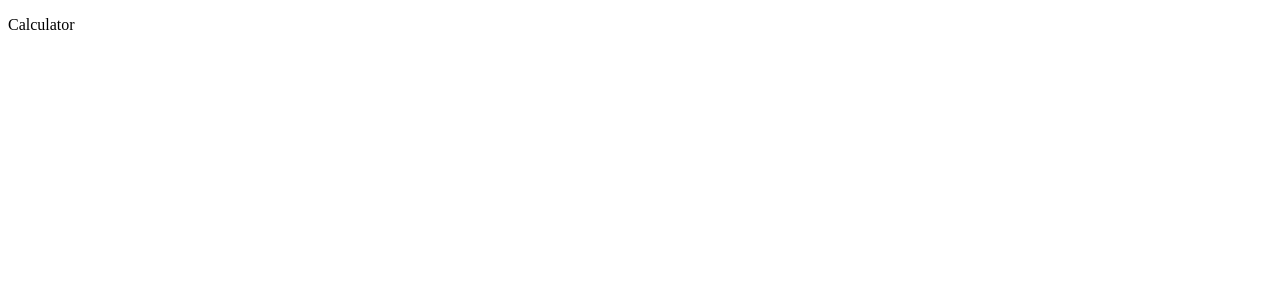
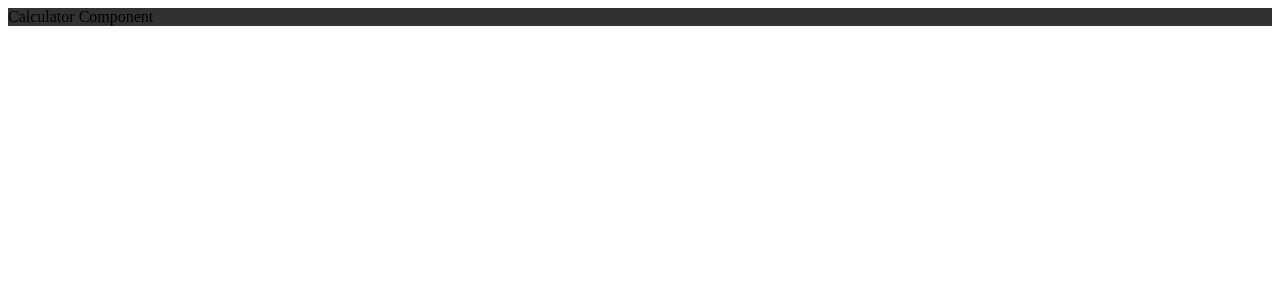
Before and after one commit to Djura22/ReactCalc_typescript, a React (Create React App) app: page / in a window 1280 px wide. Shown: the top 300 px of the page. Built offline with nearby package versions, Linux system fonts and the light colour scheme.

Commit message:
Build: Comp: Calc Comp. Styles: styled-components

```diff
--- a/package.json
+++ b/package.json
@@ -10,9 +10,11 @@
     "@types/node": "^12.20.7",
     "@types/react": "^17.0.3",
     "@types/react-dom": "^17.0.3",
+    "@types/styled-components": "^5.1.9",
     "react": "^17.0.2",
     "react-dom": "^17.0.2",
     "react-scripts": "4.0.3",
+    "styled-components": "^5.2.3",
     "typescript": "^4.2.3",
     "web-vitals": "^1.1.1"
   },
--- a/src/App.tsx
+++ b/src/App.tsx
@@ -1,15 +1,8 @@
 import React from 'react';
+import Calculator from './components/Calculator';
 
 function App() {
-  return (
-    <div className="App">
-      <header className="App-header">
-        <p>
-          Calculator
-        </p>
-      </header>
-    </div>
-  );
+  return <Calculator></Calculator>
 }
 
 export default App;
--- /dev/null
+++ b/src/components/Calculator.tsx
@@ -0,0 +1,13 @@
+import React from 'react';
+import styled from 'styled-components';
+
+const Container = styled.div`
+  background: #323232;
+  flex: 1;
+`;
+
+const Calculator: React.FC<{}> = () => {
+  return <Container>Calculator Component</Container>;
+}
+
+export default Calculator;
```
Also changed, not shown: 1 other file (tests, documents, lock files or other folders).
